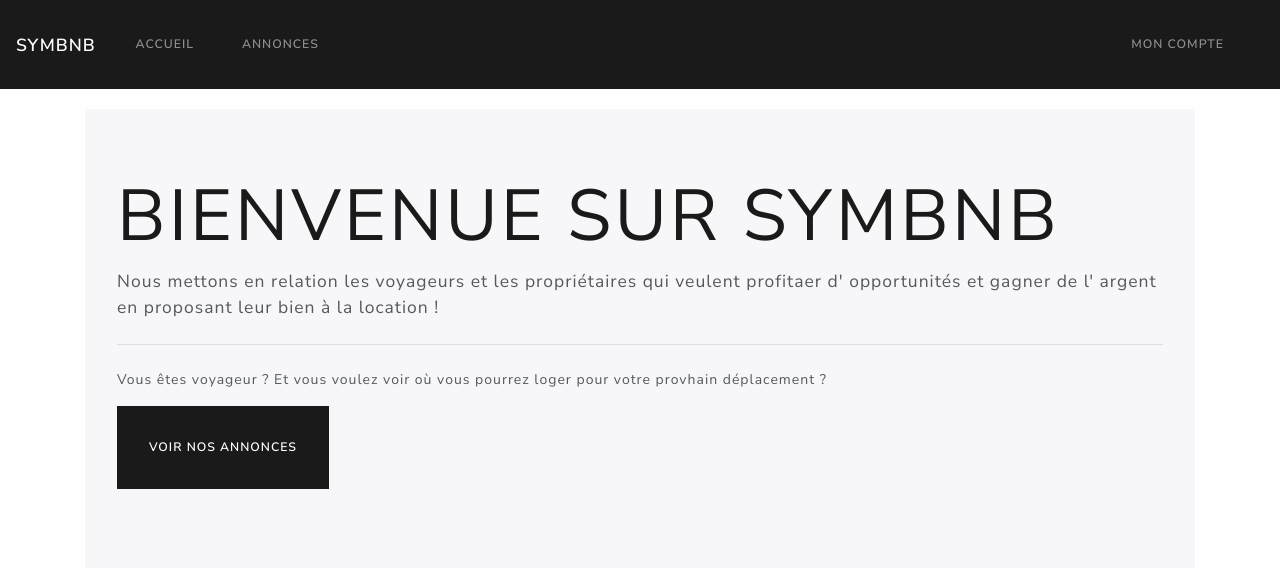
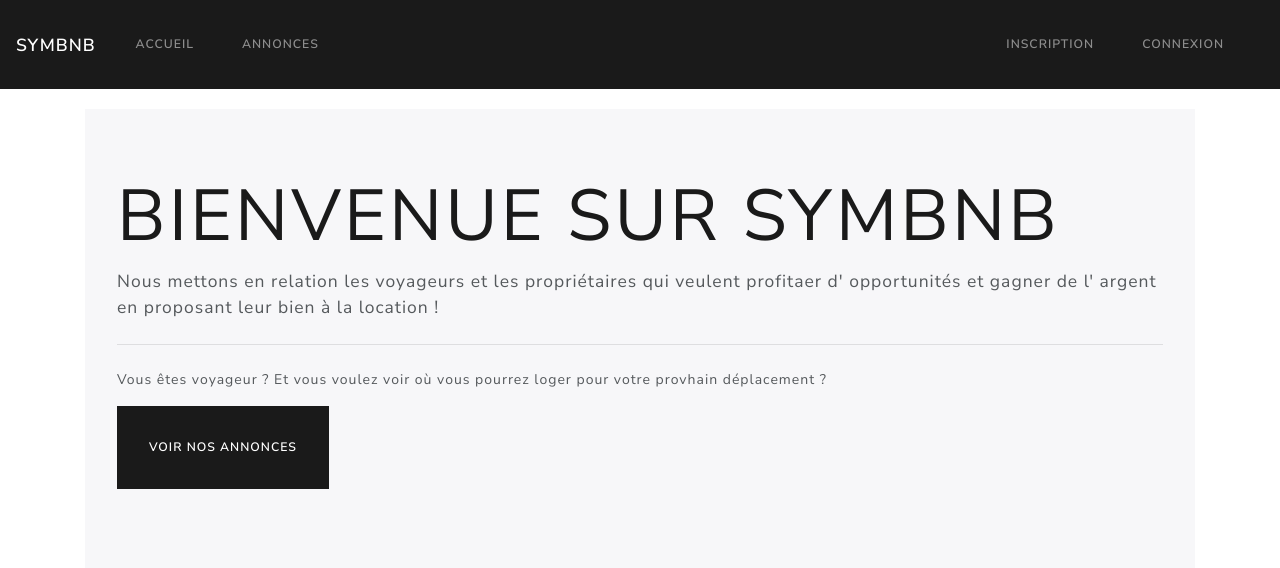
Before and after one commit to Anteste/symbnb, a Symfony app: template templates/home.html.twig in a window 1280 px wide. Shown: the top 568 px of the page. Run offline with Twig, Linux system fonts and the light colour scheme; the template is opened without the code that fills it, so the values that code supplies are empty; grey boxes labelled with a size stand in for pictures from a placeholder-image service; some libraries are stand-ins or nearby versions.

Commit message:
Fix Navbar

```diff
--- a/templates/partials/header.html.twig
+++ b/templates/partials/header.html.twig
@@ -14,9 +14,18 @@
             </li>
         </ul>
         <ul class="navbar-nav ml-auto">
-            <li class="nav-item">
-                <a href="#" class="nav-link">Mon compte</a>
-            </li>
+            {% if app.user %}
+                <li class="nav-item">
+                    <a href="{{ path('account_logout') }}" class="nav-link">Déconnexion</a>
+                </li>
+            {% else %}
+                <li class="nav-item">
+                    <a href="{{ path('account_register') }}" class="nav-link">Inscription</a>
+                </li>
+                <li class="nav-item">
+                    <a href="{{ path('account_login') }}" class="nav-link">Connexion</a>
+                </li>
+            {% endif %}
         </ul>
     </div>
 </nav>
```
